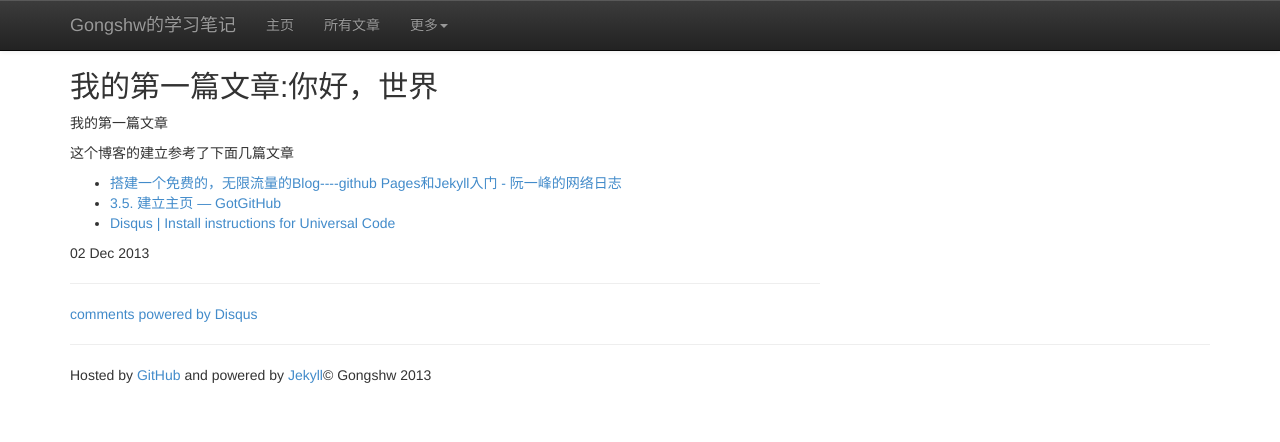
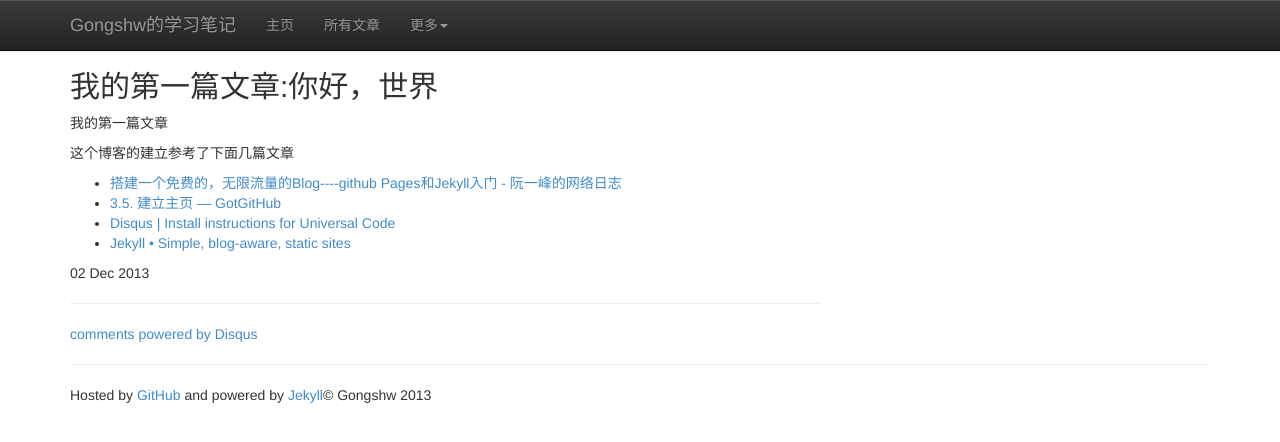
Before and after one commit to gongshw/gongshw.github.io, a Jekyll site: the page built from _posts/2013-12-02-hello-world.html, in a window 1280 px wide. Shown: the top 442 px of the page. Built offline with Jekyll 4.4.1, drawn with Linux system fonts in a browser that asks for light colours; nearby versions of some CDN libraries; comment, search, counter and statistics services are not loaded; a style sheet for code colours, icons or effects is not loaded.

Commit message:
Update 2013-12-02-hello-world.html

```diff
--- a/_posts/2013-12-02-hello-world.html
+++ b/_posts/2013-12-02-hello-world.html
@@ -12,4 +12,6 @@ title: 我的第一篇文章:你好，世界
 		GotGitHub</a></li>
 	<li><a target="_blank" href="disqus.com/admin/universalcode/">Disqus | Install instructions for Universal Code</a>
 	</li>
+	<li><a target="_blank" href="http://jekyllrb.com/">Jekyll • Simple, blog-aware, static sites</a>
+	</li>
 </ul>
```
